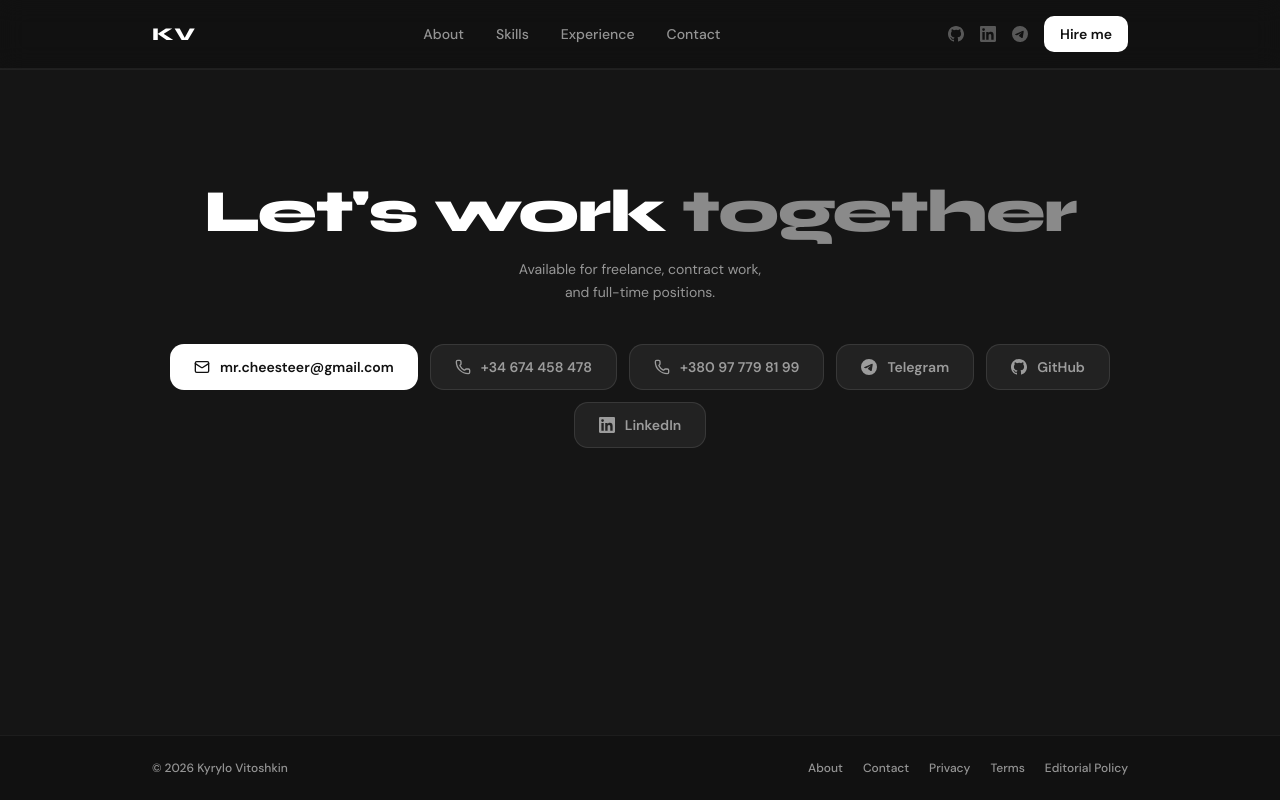
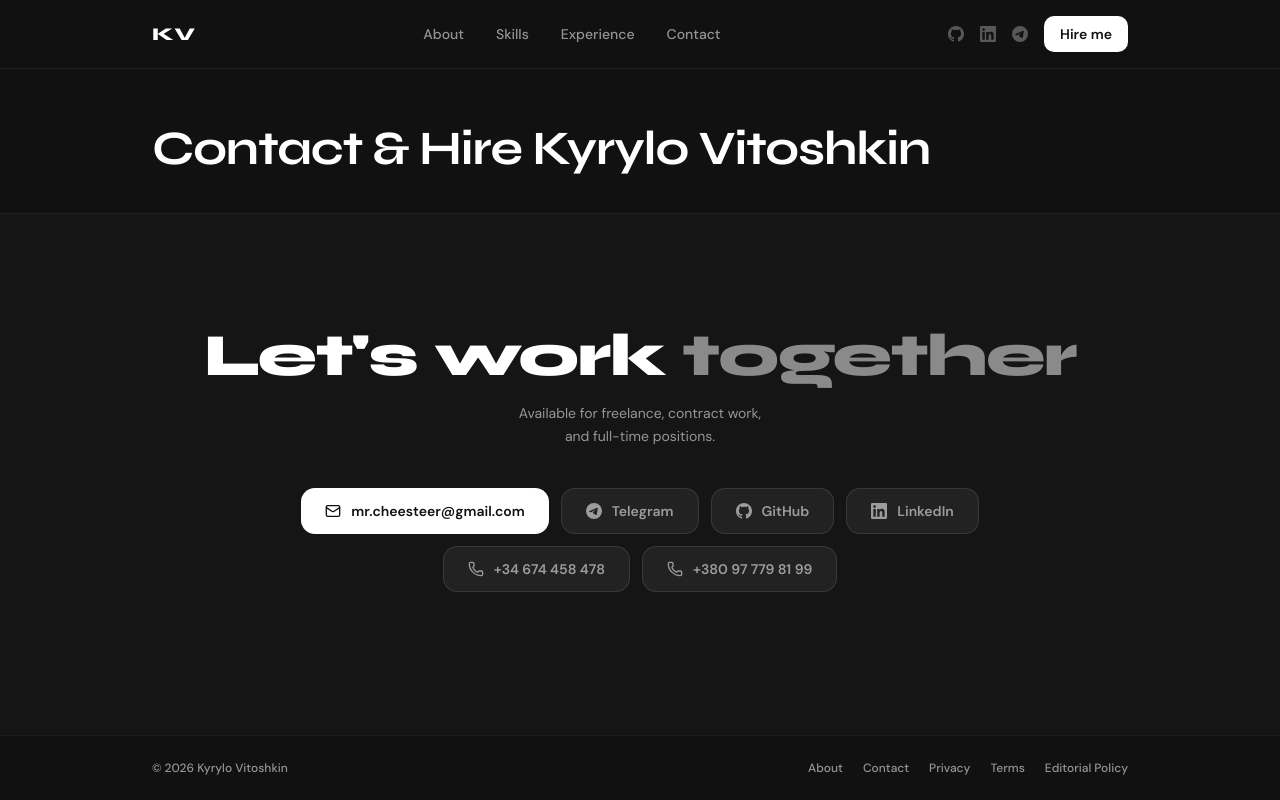
Before and after one commit to Cheastear/profile, a Next.js app: page /contact in a window 1280 px wide. Built offline with nearby package versions, Linux system fonts and the light colour scheme.

Commit message:
feat: improovements

```diff
--- a/src/app/about/page.tsx
+++ b/src/app/about/page.tsx
@@ -17,7 +17,7 @@ export default function AboutPage() {
     <div className="min-h-screen text-white">
       <Nav />
       <main>
-        <div className="mx-auto max-w-5xl px-6 pt-14 pb-2">
+        <div className="mx-auto max-w-5xl px-6 pt-14 pb-10">
           <h1 className="font-heading font-bold text-5xl text-white tracking-tight">
             About Kyrylo Vitoshkin
           </h1>
--- a/src/app/contact/page.tsx
+++ b/src/app/contact/page.tsx
@@ -15,6 +15,11 @@ export default function ContactPage() {
     <div className="min-h-screen text-white flex flex-col">
       <Nav />
       <main className="flex-1 flex flex-col">
+        <div className="mx-auto max-w-5xl w-full px-6 pt-14 pb-10">
+          <h1 className="font-heading font-bold text-5xl text-white tracking-tight">
+            Contact & Hire Kyrylo Vitoshkin
+          </h1>
+        </div>
         <Contact />
         <div className="flex-1 bg-[#151515]" />
       </main>
--- a/src/components/nav.tsx
+++ b/src/components/nav.tsx
@@ -35,9 +35,14 @@ export function Nav() {
   return (
     <header className="sticky top-0 z-50 border-b border-white/[0.06] backdrop-blur-md">
       <div className="mx-auto max-w-5xl px-6 py-4 flex items-center justify-between">
-        <span className="font-heading font-extrabold text-lg text-white tracking-wide">
+        <a
+          target="_blank"
+          rel="noopener noreferrer"
+          className="font-heading font-extrabold text-lg text-white tracking-wide"
+          aria-label="Home"
+        >
           KV
-        </span>
+        </a>
         <nav className="hidden md:flex items-center gap-8 text-sm font-medium">
           {navLinks.map(({ href, label }) => (
             <a
--- a/src/components/sections/contact.tsx
+++ b/src/components/sections/contact.tsx
@@ -12,6 +12,7 @@ export function Contact() {
         <p className="text-white/55 mb-10 max-w-3xs mx-auto text-sm leading-relaxed">
           Available for freelance, contract work, and full-time positions.
         </p>
+        <div className="flex flex-col items-center gap-3">
           <div className="flex flex-wrap gap-3 justify-center">
             <a
               href={`mailto:${socials.email}`}
@@ -19,20 +20,6 @@ export function Contact() {
             >
               <Mail className="h-4 w-4" />
               {socials.email}
-          </a>
-          <a
-            href={`tel:${socials.phoneES}`}
-            className="inline-flex items-center gap-2.5 bg-white/[0.06] border border-white/[0.10] hover:bg-white/[0.09] hover:border-white/20 text-white/55 hover:text-white text-sm font-semibold px-6 py-3 rounded-xl transition-all duration-200 hover:-translate-y-0.5"
-          >
-            <Phone className="h-4 w-4" />
-            {socials.phoneESDisplay}
-          </a>
-          <a
-            href={`tel:${socials.phoneUA}`}
-            className="inline-flex items-center gap-2.5 bg-white/[0.06] border border-white/[0.10] hover:bg-white/[0.09] hover:border-white/20 text-white/55 hover:text-white text-sm font-semibold px-6 py-3 rounded-xl transition-all duration-200 hover:-translate-y-0.5"
-          >
-            <Phone className="h-4 w-4" />
-            {socials.phoneUADisplay}
             </a>
             <a
               href={socials.telegram}
@@ -62,6 +49,23 @@ export function Contact() {
               LinkedIn
             </a>
           </div>
+          <div className="flex flex-wrap gap-3 justify-center">
+            <a
+              href={`tel:${socials.phoneES}`}
+              className="inline-flex items-center gap-2.5 bg-white/[0.06] border border-white/[0.10] hover:bg-white/[0.09] hover:border-white/20 text-white/55 hover:text-white text-sm font-semibold px-6 py-3 rounded-xl transition-all duration-200 hover:-translate-y-0.5"
+            >
+              <Phone className="h-4 w-4" />
+              {socials.phoneESDisplay}
+            </a>
+            <a
+              href={`tel:${socials.phoneUA}`}
+              className="inline-flex items-center gap-2.5 bg-white/[0.06] border border-white/[0.10] hover:bg-white/[0.09] hover:border-white/20 text-white/55 hover:text-white text-sm font-semibold px-6 py-3 rounded-xl transition-all duration-200 hover:-translate-y-0.5"
+            >
+              <Phone className="h-4 w-4" />
+              {socials.phoneUADisplay}
+            </a>
+          </div>
+        </div>
       </div>
     </section>
   );
```
Lines whose indentation alone changed are shown as unchanged.
